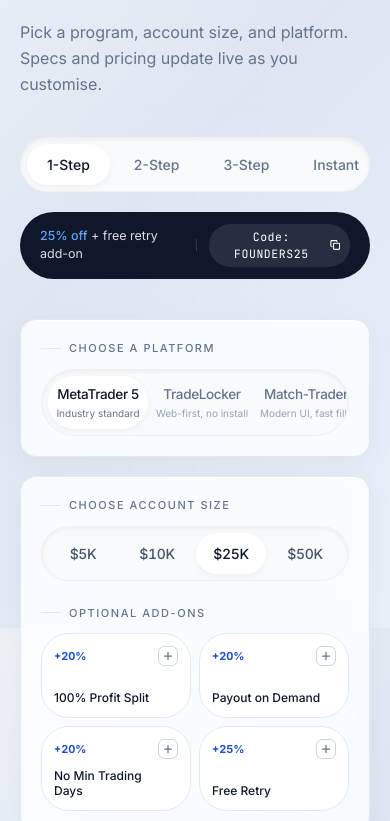
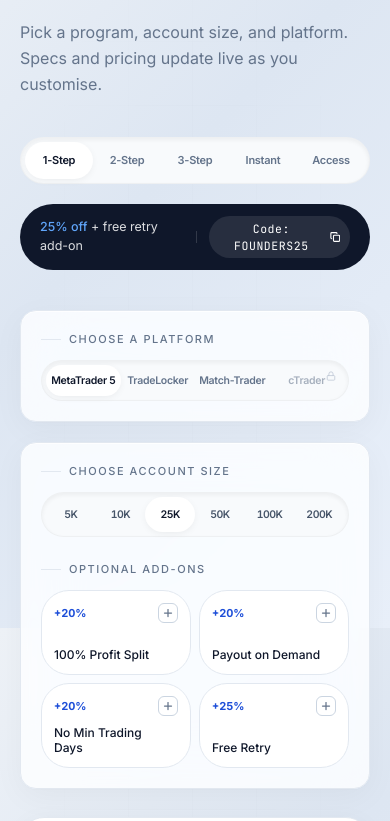
Before and after one commit to jatinkatariaaaa/thepeoplepropwebsite, a Next.js app: page / in a window 390 px wide. Shown: the part 1060-1881 px from the top of the page. Built offline with nearby package versions, Linux system fonts and the light colour scheme.

Commit message:
Update mobile segmented controls to fit single line without slider

```diff
--- a/src/components/landing/ChallengeCalculator.tsx
+++ b/src/components/landing/ChallengeCalculator.tsx
@@ -239,7 +239,7 @@ export function ChallengeCalculator() {
         </div>
 
         {/* Program type segmented control - Mobile */}
-        <div className="md:hidden mx-auto mb-5 flex w-full max-w-full overflow-x-auto snap-x hide-scrollbar bg-[var(--paper-2)] p-1.5 rounded-full items-center gap-1 shadow-inner border border-black/[0.04]">
+        <div className="md:hidden mx-auto mb-5 flex w-full max-w-full bg-[var(--paper-2)] p-1 rounded-full items-center shadow-inner border border-black/[0.04]">
           {programs.map((p) => {
             const active = p.key === program.key;
             return (
@@ -249,13 +249,13 @@ export function ChallengeCalculator() {
                 onClick={() => selectProgram(p.key)}
                 aria-pressed={active}
                 className={cn(
-                  "relative inline-flex items-center justify-center whitespace-nowrap snap-center rounded-full px-5 py-2.5 text-[14px] font-medium transition-all flex-1 min-w-fit",
+                  "relative inline-flex items-center justify-center whitespace-nowrap rounded-full px-2 py-2.5 transition-all flex-1",
                   active
                     ? "bg-white text-[var(--ink-950)] shadow-[0_2px_8px_-2px_rgba(11,15,26,0.08)]"
                     : "text-[var(--ink-500)] hover:text-[var(--ink-950)]",
                 )}
               >
-                {p.shortLabel}
+                <span className="text-[11px] sm:text-[12px] font-semibold tracking-tight">{p.shortLabel}</span>
               </button>
             );
           })}
@@ -349,7 +349,7 @@ export function ChallengeCalculator() {
             </div>
 
             {/* Mobile Platform Segmented Control */}
-            <div className="md:hidden flex w-full max-w-full overflow-x-auto snap-x hide-scrollbar bg-[var(--paper-2)] p-1.5 rounded-full items-center gap-1 shadow-inner border border-black/[0.04]">
+            <div className="md:hidden flex w-full max-w-full bg-[var(--paper-2)] p-1 rounded-full items-center shadow-inner border border-black/[0.04]">
               {platforms.map((p) => {
                 const active = p.key === platformKey;
                 const disabled = p.status === "soon";
@@ -361,22 +361,19 @@ export function ChallengeCalculator() {
                     onClick={() => !disabled && setPlatformKey(p.key)}
                     aria-pressed={active}
                     className={cn(
-                      "relative inline-flex flex-col items-center justify-center whitespace-nowrap snap-center rounded-full px-5 py-2 transition-all flex-1 min-w-[100px]",
+                      "relative inline-flex flex-col items-center justify-center whitespace-nowrap rounded-full px-1 py-2 transition-all flex-1",
                       disabled && "opacity-55 cursor-not-allowed",
                       active && !disabled
                         ? "bg-white text-[var(--ink-950)] shadow-[0_2px_8px_-2px_rgba(11,15,26,0.08)]"
                         : "text-[var(--ink-500)] hover:text-[var(--ink-950)]",
                     )}
                   >
-                    <span className="block font-medium text-[13.5px] tracking-tight">
+                    <span className="block font-semibold text-[10.5px] sm:text-[11.5px] tracking-tight">
                       {p.label}
-                    </span>
-                    <span className={cn("block text-[10px] mt-0.5", active && !disabled ? "text-[var(--ink-500)]" : "text-[var(--ink-400)]")}>
-                      {p.sub}
                     </span>
                     {disabled && (
                       <Lock
-                        className="absolute top-2 right-3 w-3 h-3 text-[var(--ink-400)]"
+                        className="absolute top-1.5 right-2 w-2.5 h-2.5 text-[var(--ink-400)]"
                         strokeWidth={2}
                       />
                     )}
@@ -436,7 +433,7 @@ export function ChallengeCalculator() {
             </div>
 
             {/* Mobile Size Segmented Control */}
-            <div className="md:hidden flex w-full max-w-full overflow-x-auto snap-x hide-scrollbar bg-[var(--paper-2)] p-1.5 rounded-full items-center gap-1 shadow-inner border border-black/[0.04]">
+            <div className="md:hidden flex w-full max-w-full bg-[var(--paper-2)] p-1 rounded-full items-center shadow-inner border border-black/[0.04]">
               {ALL_SIZES.map((s) => {
                 const offered = program.fees[s] != null;
                 const active = s === effectiveSize && offered;
@@ -448,15 +445,15 @@ export function ChallengeCalculator() {
                     disabled={!offered}
                     aria-pressed={active}
                     className={cn(
-                      "relative flex flex-col items-center justify-center whitespace-nowrap snap-center rounded-full px-5 py-2.5 transition-all flex-1 min-w-[70px]",
+                      "relative flex flex-col items-center justify-center whitespace-nowrap rounded-full px-0.5 py-2.5 transition-all flex-1",
                       !offered && "opacity-35 cursor-not-allowed hidden",
                       active
                         ? "bg-white text-[var(--ink-950)] shadow-[0_2px_8px_-2px_rgba(11,15,26,0.08)]"
                         : "text-[var(--ink-600)] hover:text-[var(--ink-950)]",
                     )}
                   >
-                    <span className="block font-medium text-[14px] tabular-nums tracking-tight">
-                      {formatSize(s)}
+                    <span className="block font-semibold text-[10.5px] sm:text-[11.5px] tabular-nums tracking-tighter">
+                      {formatSize(s).replace("$", "")}
                     </span>
                   </button>
                 );
```
